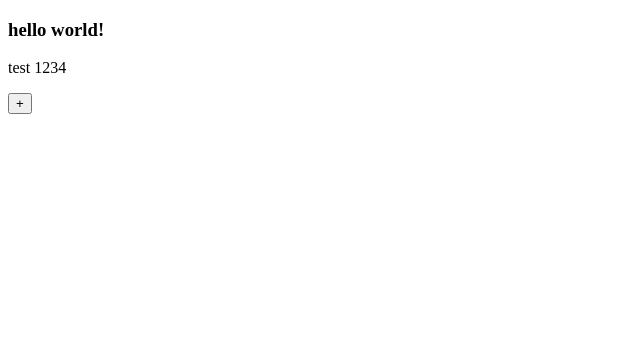
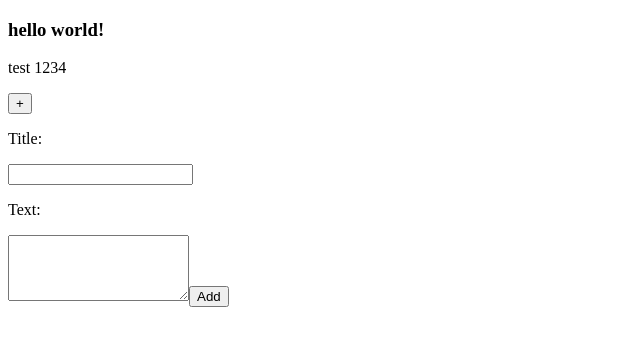
Before and after one commit to andresattler/CRUD-PWA, a React app: page / in a window 1280 px wide. Shown: the top 346 px of the page, without its empty margins (0-640 px from the left). Built offline with nearby package versions, Linux system fonts and the light colour scheme; the HTML template or start-up script is replaced by a standard one.

Commit message:
added ui to add articles

```diff
--- a/package.json
+++ b/package.json
@@ -36,6 +36,7 @@
     "react-dom": "^16.3.2",
     "react-hot-loader": "^4.0.1",
     "react-redux": "^5.0.7",
-    "redux": "^3.7.2"
+    "redux": "^3.7.2",
+    "uuid": "^3.2.1"
   }
 }
--- a/src/app.jsx
+++ b/src/app.jsx
@@ -2,11 +2,13 @@ import React from 'react'
 
 import ArticleList from './container/ArticleList/'
 import AddArticleButton from './container/AddArticleButton/'
+import AddModal from './container/AddModal/'
 
 const App = () =>
   <React.Fragment>
     <ArticleList />
     <AddArticleButton title='+' />
+    <AddModal />
   </React.Fragment>
 
 export default App
--- /dev/null
+++ b/src/components/Modal/index.js
@@ -0,0 +1,26 @@
+import React from 'react'
+import uuid from 'uuid/v1'
+
+const Modal = ({ onSubmit }) => {
+  let title
+  let text
+  return (
+    <div>
+      <form onSubmit={e => {
+        e.preventDefault()
+        onSubmit({
+          id: uuid(),
+          title: title.value,
+          text: text.value
+        })
+      }}>
+        <p>Title:</p>
+        <input ref={node => { title = node }} />
+        <p> Text:</p>
+        <textarea rows='4' ref={node => { text = node }} />
+        <button type='submit'>Add</button>
+      </form>
+    </div>
+  )
+}
+export default Modal
--- /dev/null
+++ b/src/container/AddModal/index.js
@@ -0,0 +1,13 @@
+import { connect } from 'react-redux'
+
+import { toggleModal, addArticle } from '../../actions/'
+import Modal from '../../components/Modal/'
+
+const mapDispatchToProps = dispatch => ({
+  onSubmit: article => {
+    dispatch(toggleModal())
+    dispatch(addArticle(article))
+  }
+})
+
+export default connect(null, mapDispatchToProps)(Modal)
```
Also changed, not shown: 1 other file (tests, documents, lock files or other folders).
